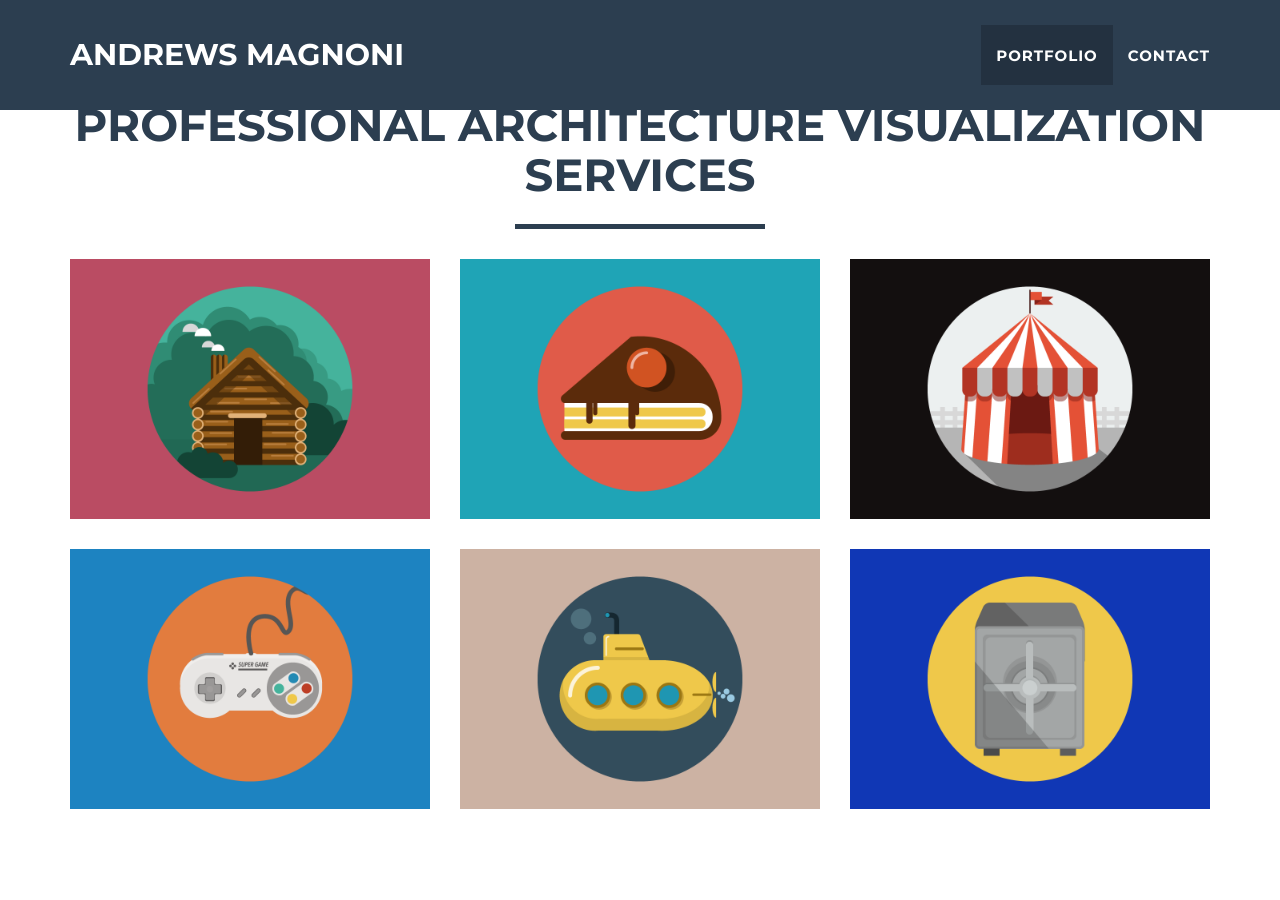
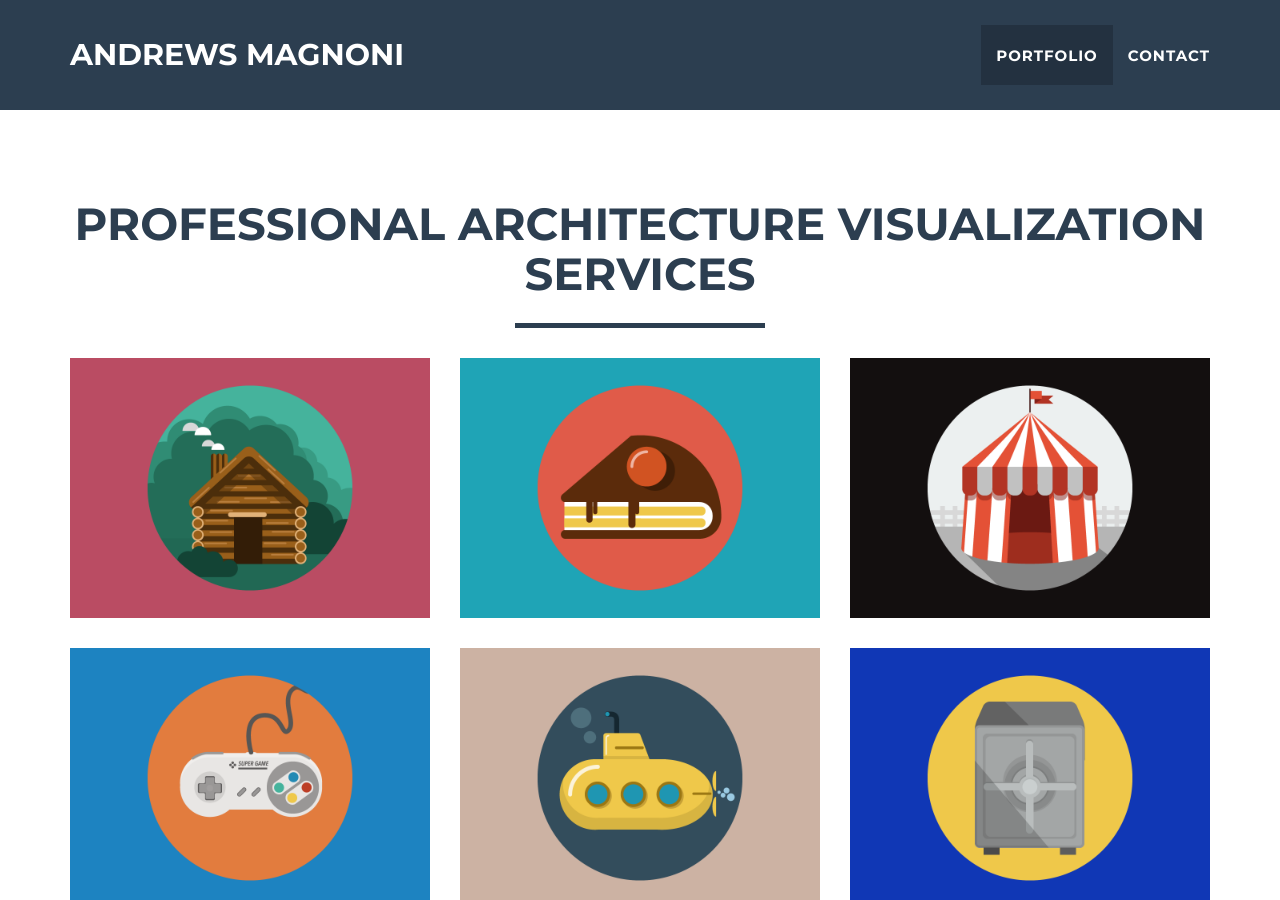
Before and after one commit to amagnoni/amagnoni.github.io, a Jekyll site: the page built from index.html, in a window 1280 px wide and 900 px high. Built offline with Jekyll 4.4.1, drawn with Linux system fonts in a browser that asks for light colours.

Commit message:
secondaaaaaaaaaaaaaaaaaaa commit

```diff
--- a/_includes/portfolio_grid.html
+++ b/_includes/portfolio_grid.html
@@ -4,7 +4,7 @@
         <div class="container">
             <div class="row">
                 <div class="col-lg-12 text-center">
-                    <h2>Professional Architecture Visualization Services</h2>
+                    <h2> <br> <br> Professional Architecture Visualization Services</h2>
                     <hr class="star-primary">
                 </div>
             </div>
```
